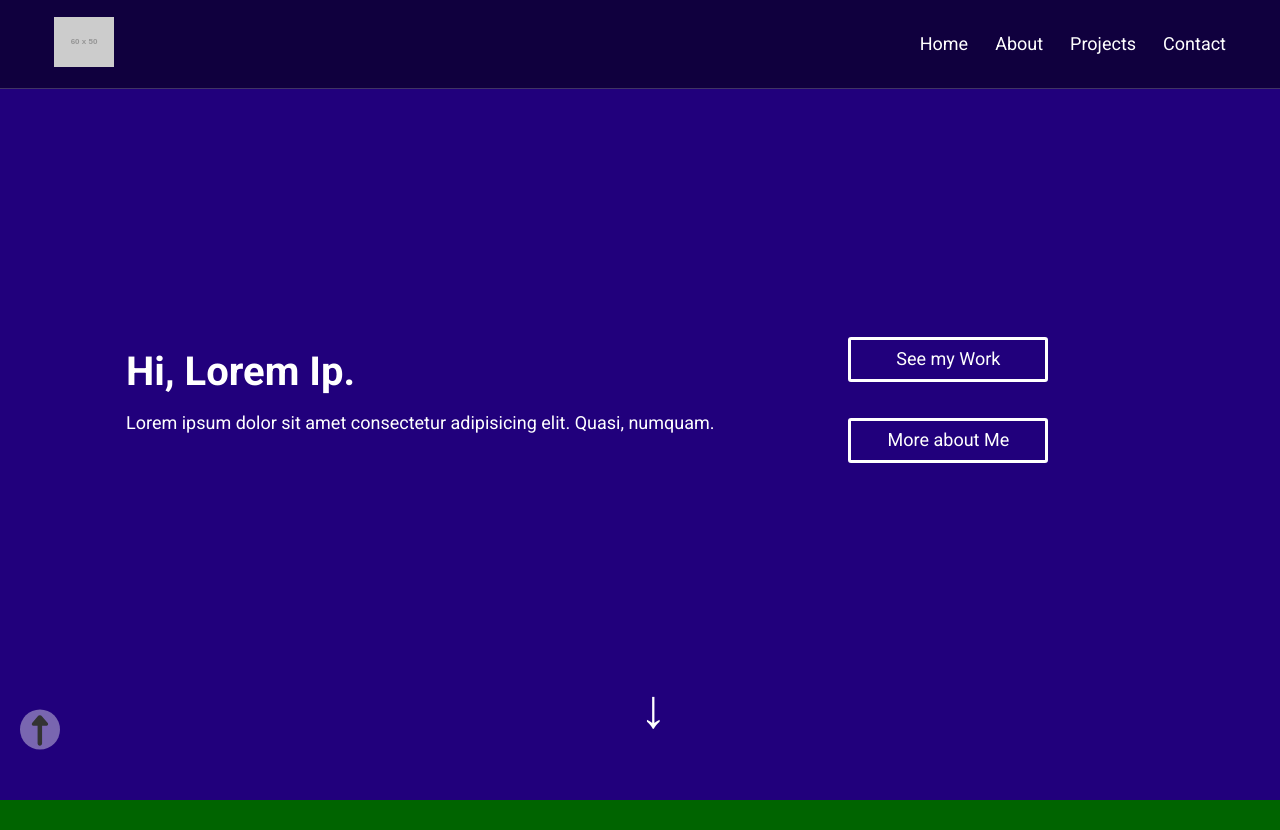
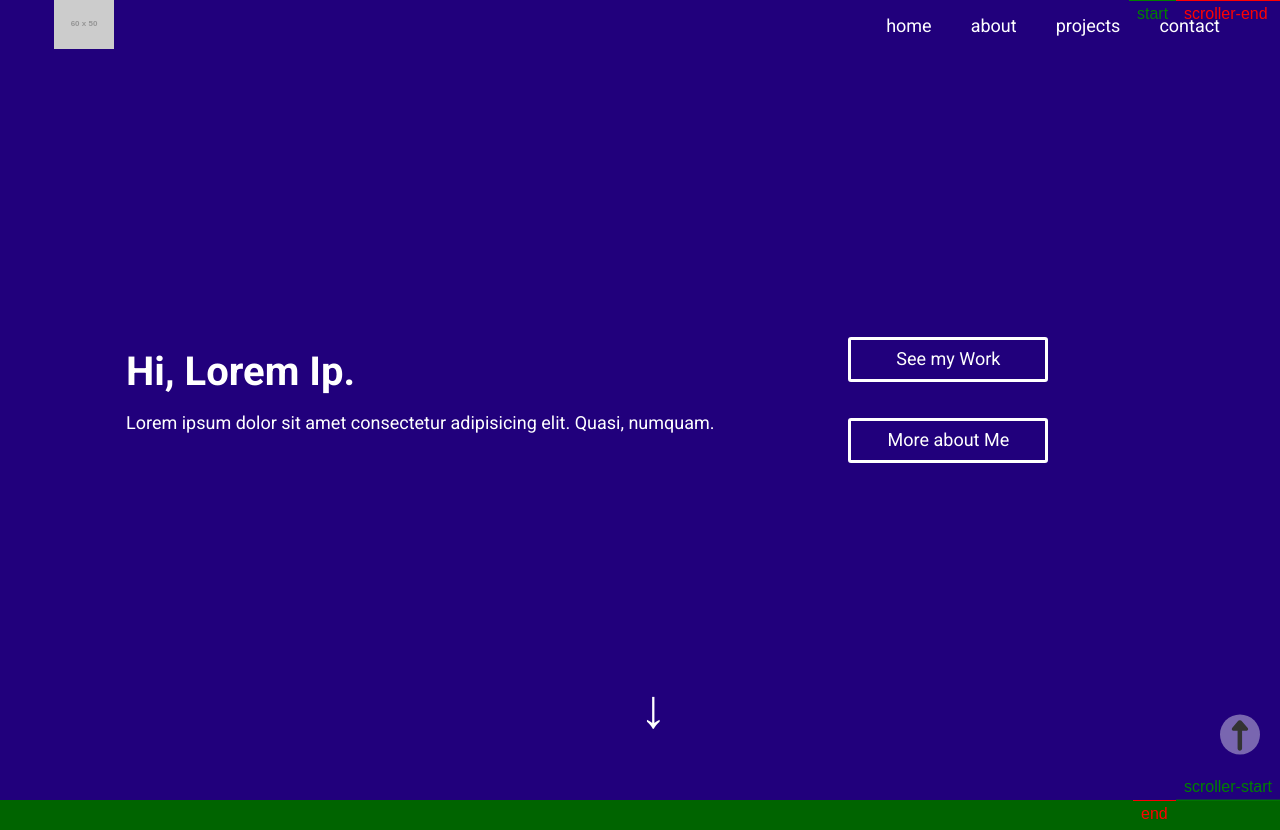
Before and after one commit to ChrisRamosDev/crd-personal, a website built with Parcel: page src/index.html in a window 1280 px wide. Shown: the top 830 px of the page. Built offline with nearby package versions, Linux system fonts and the light colour scheme; placeholder pictures from the web are drawn by us.

Commit message:
added gsap for scroll to header

```diff
--- a/package.json
+++ b/package.json
@@ -13,5 +13,8 @@
   "devDependencies": {
     "parcel-bundler": "^1.12.5",
     "sass": "^1.32.8"
+  },
+  "dependencies": {
+    "gsap": "^3.6.1"
   }
 }
--- a/src/index.html
+++ b/src/index.html
@@ -22,10 +22,10 @@
         <div class="header-right flex">
           <nav>
             <ul class="flex h-spacer">
-              <li><a href="#">Home</a></li>
-              <li><a href="#about">About</a></li>
-              <li><a href="#projects">Projects</a></li>
-              <li><a href="#contact">Contact</a></li>
+              <li><button>home</button></li>
+              <li><button>about</button></li>
+              <li><button>projects</button></li>
+              <li><button>contact</button></li>
             </ul>
           </nav>
           <!-- Menu Icon -->
@@ -38,7 +38,7 @@
       </div>
     </header>
     <!-- Section - Hero -->
-    <section id="hero">
+    <section id="home" class="hero">
       <div class="hero-content flex mq-md">
         <div class="hero-content_left flex">
           <h1 class="hero-headline"><span>Hi,</span> Lorem Ip.</h1>
--- a/src/js/components/TopArrow.js
+++ b/src/js/components/TopArrow.js
@@ -4,8 +4,8 @@ template.innerHTML = `
     .up-arr {
       cursor: pointer;
       position: fixed;
-      bottom: 5px;
-      left: 20px;
+      bottom: 0;
+      right: 20px;
       z-index: 100;
       width: 40px;
     }
--- /dev/null
+++ b/src/js/gsap/nav.js
@@ -0,0 +1,45 @@
+import { gsap } from "gsap";
+import { ScrollToPlugin } from "gsap/ScrollToPlugin";
+import { ScrollTrigger } from "gsap/ScrollTrigger";
+gsap.registerPlugin(ScrollToPlugin, ScrollTrigger);
+
+// Smooth scroll to different sections of page
+const nav = document.querySelector(".header");
+const home = document.getElementById("home");
+const navLinks = document.querySelectorAll("nav button");
+
+// scroll to top on page refresh
+(function refreshScroll() {
+  window.addEventListener("load", () => {
+    gsap.to(window, {
+      duration: 1,
+      scrollTo: { y: home },
+      ease: "power2",
+    });
+  });
+})();
+
+gsap.to(nav, {
+  scrollTrigger: {
+    trigger: home,
+    markers: true,
+    onToggle: ({ isActive }) => {
+      console.log(isActive);
+      isActive
+        ? nav.classList.remove("scrolled")
+        : nav.classList.add("scrolled");
+      console.log(nav.classList);
+    },
+  },
+});
+navLinks.forEach((link) => {
+  const href = link.innerText;
+
+  link.addEventListener("click", () => {
+    gsap.to(window, {
+      duration: 1,
+      scrollTo: { y: `#${href}` },
+      ease: "power2",
+    });
+  });
+});
--- a/src/js/index.js
+++ b/src/js/index.js
@@ -1 +1,4 @@
 import "./components/TopArrow";
+
+// GSAP
+import "./gsap/nav";
--- a/src/scss/sections/_about.scss
+++ b/src/scss/sections/_about.scss
@@ -1,7 +1,7 @@
 #about {
   background-color: darkgreen;
   width: 100%;
-  padding: 89px 3rem 3rem;
+  padding: 1rem 3rem 3rem;
   font-family: "Roboto", Arial, Helvetica, sans-serif;
 }
 
--- a/src/scss/sections/_header.scss
+++ b/src/scss/sections/_header.scss
@@ -1,12 +1,11 @@
 .header {
-  padding: 1rem 3rem;
+  padding: 0 3rem;
   position: fixed;
   top: 0;
   left: 0;
   right: 0;
   font-family: "Roboto", Arial, Helvetica, sans-serif;
-  border-bottom: 1px solid rgba(255, 255, 255, 0.2);
-  background-color: rgba(0, 0, 0, 0.5);
+  transition: background-color 0.3s ease-in;
 
   &-content {
     justify-content: space-between;
@@ -14,6 +13,9 @@
     margin: 0 auto;
     height: 52px;
   }
+}
+.scrolled {
+  background-color: rgba(0, 0, 0, 0.8);
 }
 
 nav {
@@ -25,15 +27,16 @@ nav {
     margin: 0;
     --space: 1.5rem;
 
-    li {
-      transition: all 0.5s ease;
-      & a {
-        color: #fff;
-      }
+    button {
+      cursor: pointer;
+      border: none;
+      background-color: transparent;
+      color: #fff;
+      transition: all 0.35s ease;
 
       &:hover {
         transform: scale(1.1);
-        font-weight: 500;
+        font-weight: bold;
       }
     }
   }
--- a/src/scss/sections/_hero.scss
+++ b/src/scss/sections/_hero.scss
@@ -1,4 +1,4 @@
-#hero {
+.hero {
   background-color: rgb(33, 0, 124);
   width: 100%;
   height: 100vh;
```
Also changed, not shown: up-arrow.svg (deleted), 1 other file.
